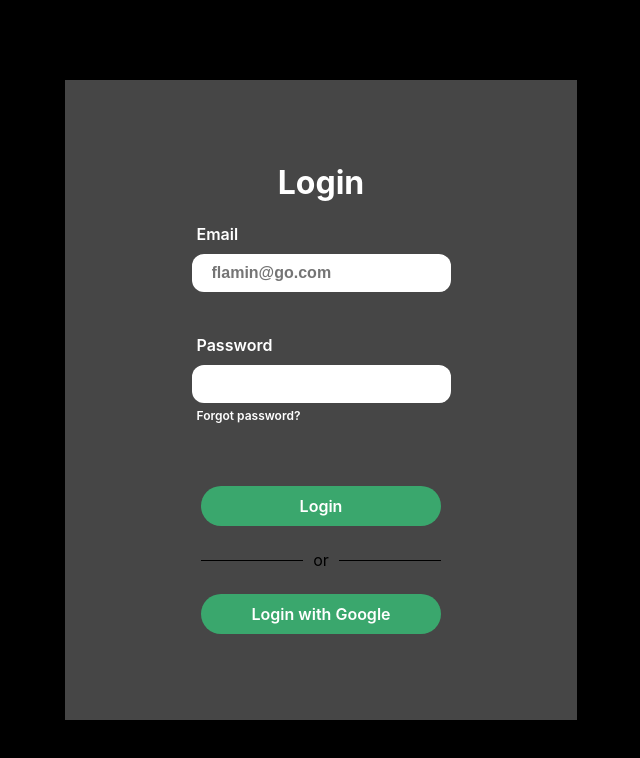
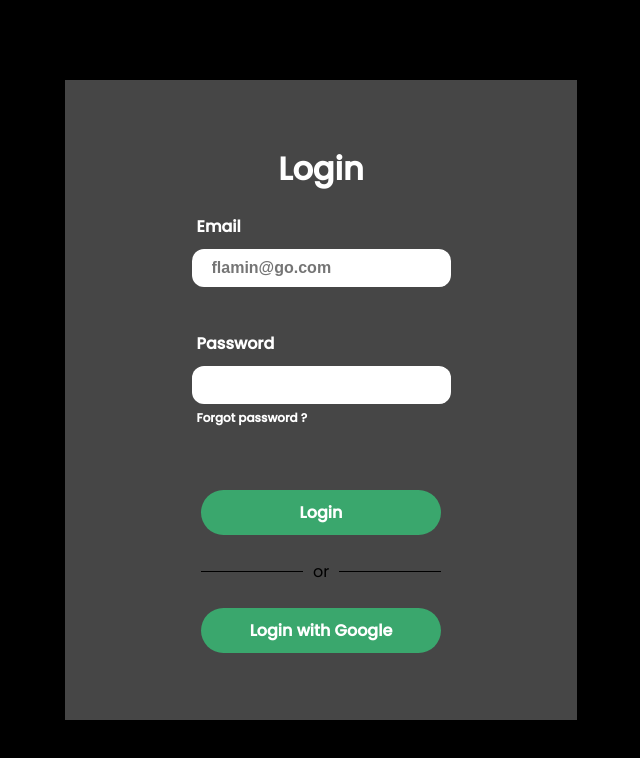
Before and after one commit to Erzenkell/g1-design-system, a React (Create React App) app: page / in a window 1280 px wide. Shown: the top 758 px of the page, without its empty margins (319-959 px from the left). Built offline with nearby package versions, Linux system fonts and the light colour scheme.

Commit message:
Added font

```diff
--- a/src/App.css
+++ b/src/App.css
@@ -1,4 +1,7 @@
+@import url('https://fonts.googleapis.com/css2?family=Poppins:wght@300;400;500&display=swap');
+
 .App {
+  font-family: 'Poppins', sans-serif;
   background-color: black;
   display: flex;
   flex-direction: column;
--- a/src/pages/Login/Login.js
+++ b/src/pages/Login/Login.js
@@ -25,7 +25,7 @@ const Login = () => {
                             <TextInput
                                 label="Password"
                                 type="password"
-                                subtext="Forgot password?"
+                                subtext="Forgot password ?"
                         />
                         </div>
                         <div className="login_container_form_button">
```
